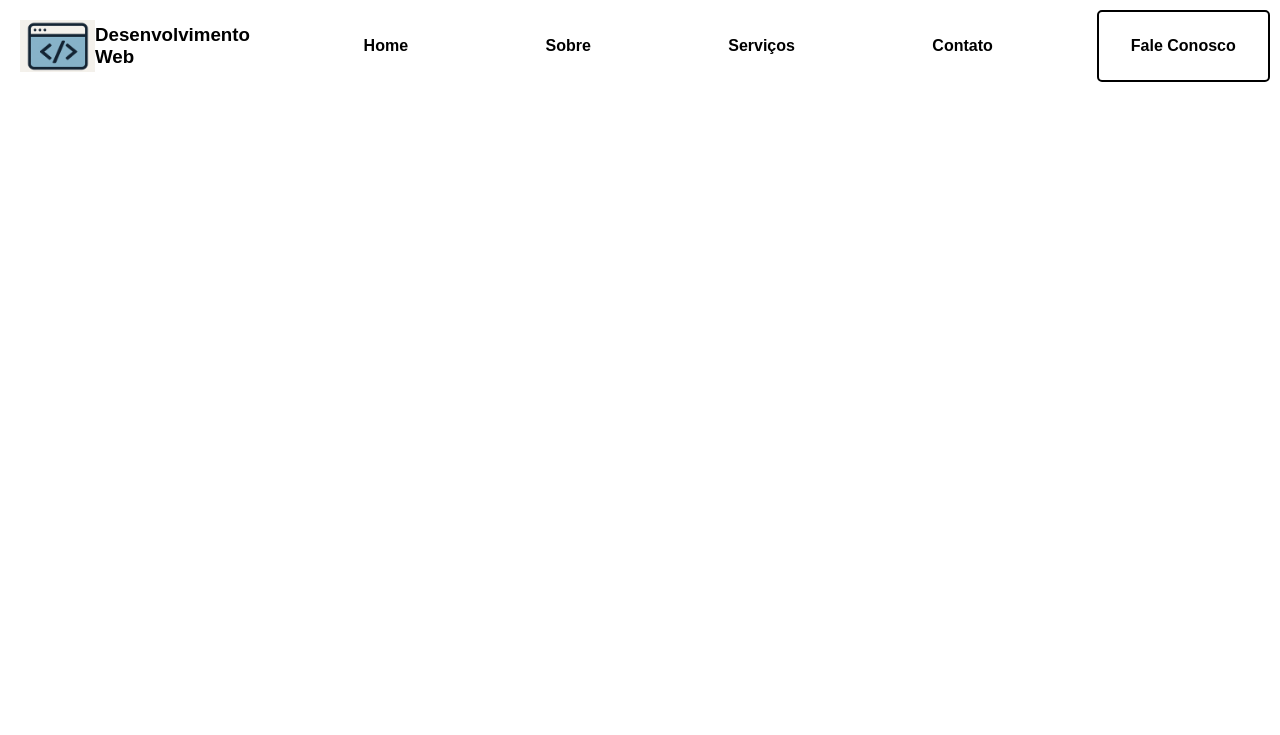
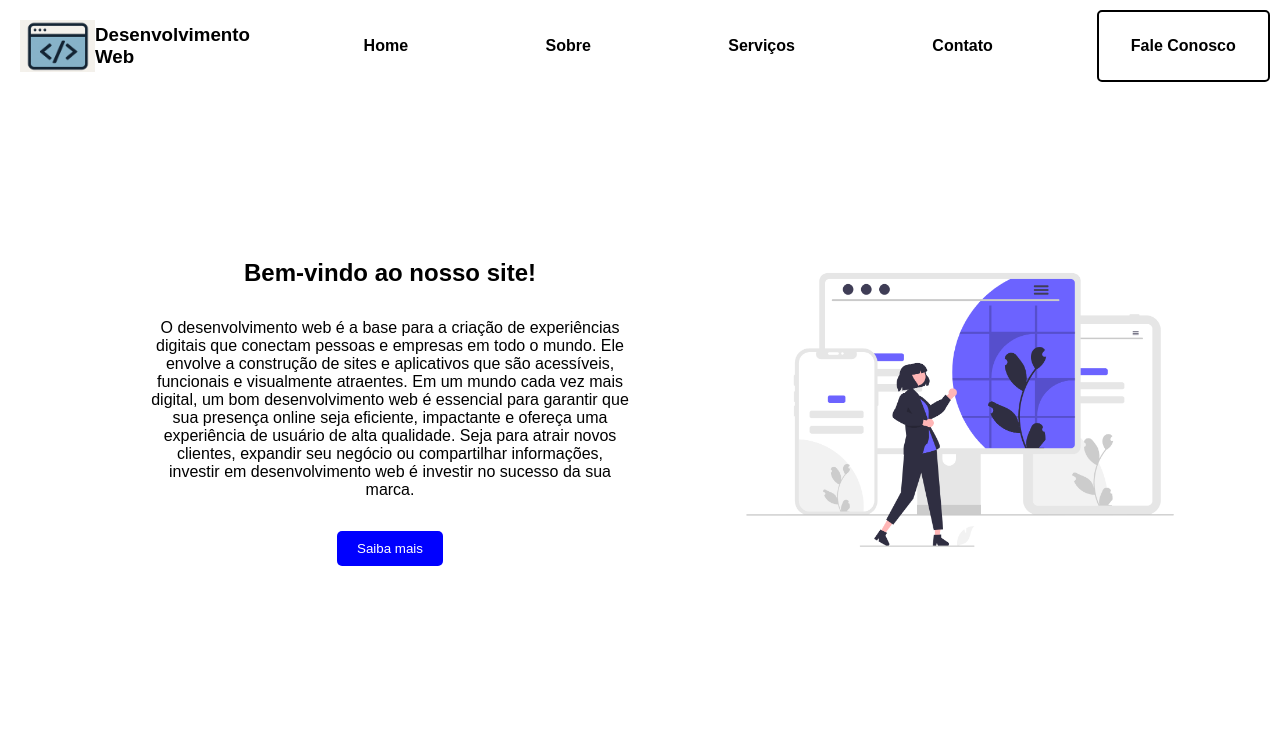
Before and after one commit to estevao-santos-ribeiro/landing-page, a plain HTML site: page index.html in a window 1280 px wide. Drawn offline with Linux system fonts and the light colour scheme.

Commit message:
Implementado conteúdo principal

```diff
--- a/css/estilos.css
+++ b/css/estilos.css
@@ -68,3 +68,40 @@ ul li a {
     color: #000;
     font-weight: bold;
 }
+
+button {
+    background-color: #00f;
+    color: #fff;
+    border: none;
+    padding: 10px 20px;
+    border-radius: 5px;
+    cursor: pointer;
+}
+
+.main-section {
+    display: flex;
+    justify-content: center;
+    align-items: center;
+    height: 80vh;
+    width: 100vw;
+}
+
+.content {
+    display: flex;
+    flex-direction: column;
+    justify-content: center;
+    align-items: center;
+    height: 80vh;
+    width: 50vw;
+    padding: 5rem;
+    gap: 2rem;
+}
+
+.content p {
+    text-align: center;
+}
+
+.image img {
+    width: 500px;
+    height: auto;
+}
--- a/index.html
+++ b/index.html
@@ -1,12 +1,15 @@
 <!DOCTYPE html>
 <html lang="pt-br">
+
 <head>
     <meta charset="UTF-8">
     <meta name="viewport" content="width=device-width, initial-scale=1.0">
     <title>Landing Page</title>
     <link rel="stylesheet" href="./css/estilos.css">
 </head>
+
 <body>
+    <!-- Cabeçalho -->
     <header>
         <div class="logo">
             <img src="./img/logo-landing-page.png" alt="logo de desenvolvimento web">
@@ -24,5 +27,24 @@
             <a href="#contact">Fale Conosco</a>
         </div>
     </header>
+
+    <!-- Seção Principal -->
+    <section id="home" class="main-section">
+        <div class="content">
+
+            <h1>Bem-vindo ao nosso site!</h1>
+            <p>O desenvolvimento web é a base para a criação de experiências digitais que conectam pessoas e empresas em
+                todo o mundo. Ele envolve a construção de sites e aplicativos que são acessíveis, funcionais e visualmente
+                atraentes. Em um mundo cada vez mais digital, um bom desenvolvimento web é essencial para garantir que sua
+                presença online seja eficiente, impactante e ofereça uma experiência de usuário de alta qualidade. Seja para
+                atrair novos clientes, expandir seu negócio ou compartilhar informações, investir em desenvolvimento web é
+                investir no sucesso da sua marca.</p>
+            <button>Saiba mais</button>
+        </div>
+        <div class="image">
+            <img src="./img/imagem-web.png" alt="imagem de desenvolvimento web">
+        </div>
+    </section>
 </body>
+
 </html>
```
Also changed, not shown: img/imagem-web.png (added).
